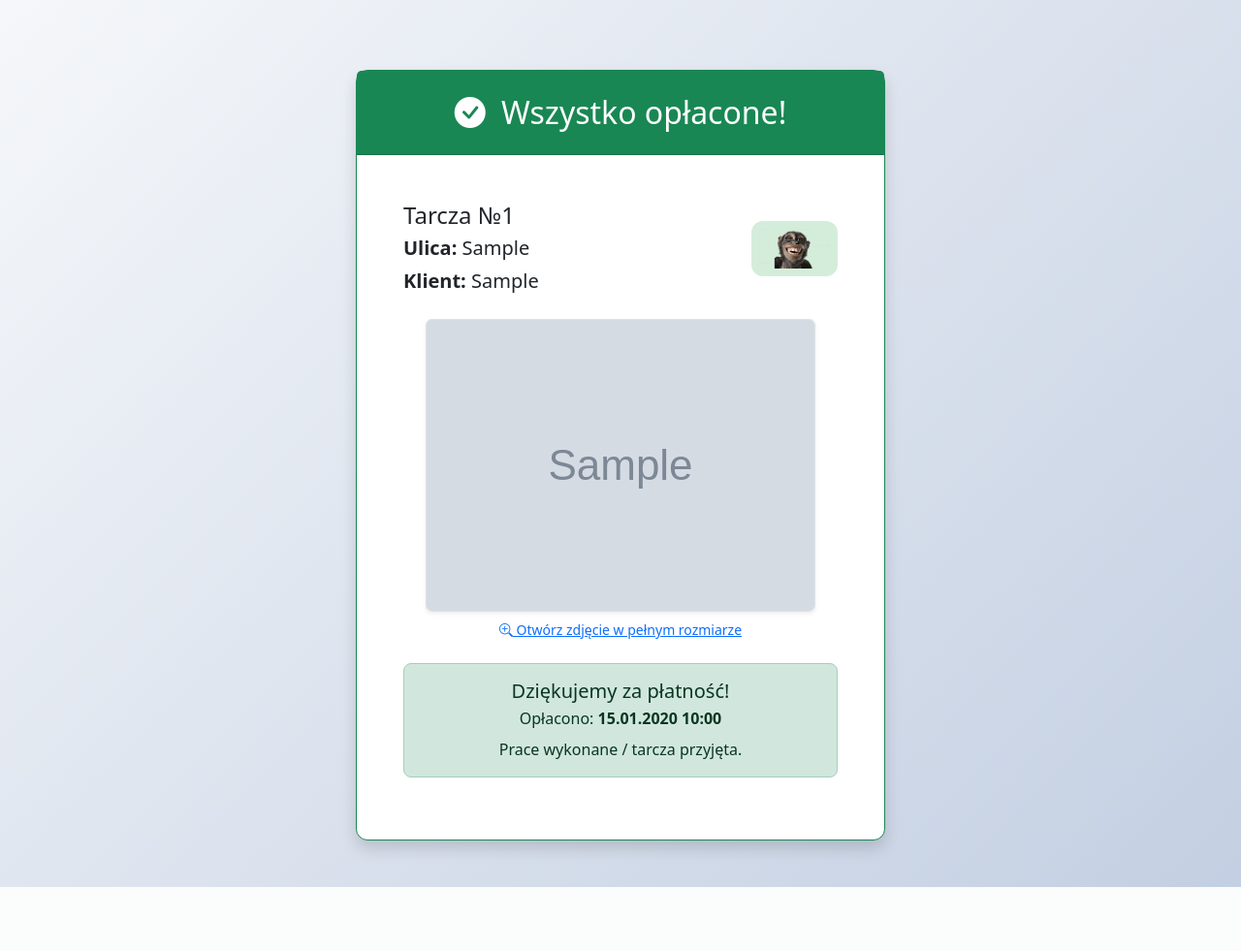
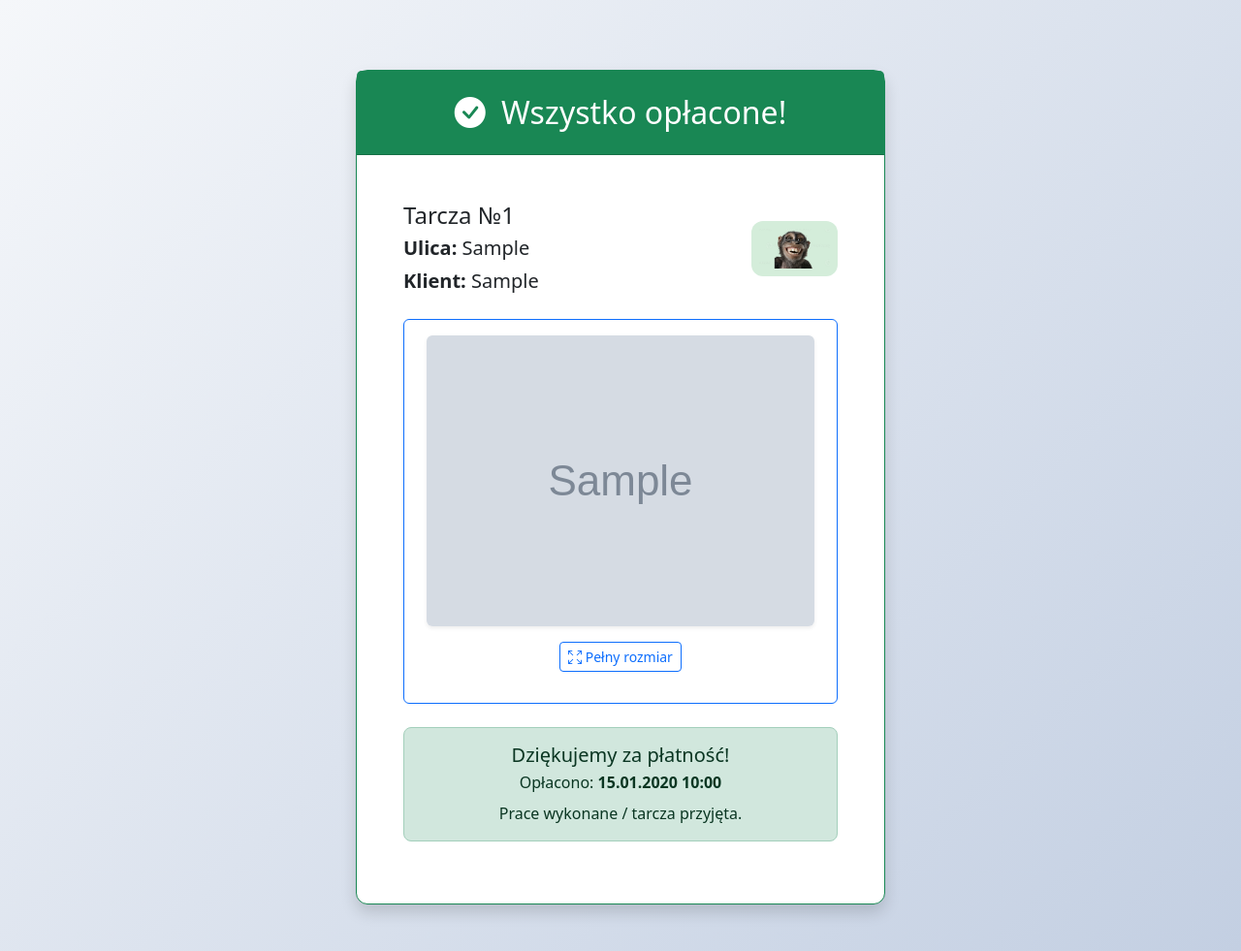
Before and after one commit to olehvalius-sys/prezent, a Flask app: page /public/1 in a window 1280 px wide. Shown: the whole page at 97% size. Before the commit the page ends 915 px from the top, so only its background shows below. Run offline with Flask 3, Linux system fonts and the light colour scheme; tables that the repository leaves empty hold one stand-in row (values such as "Sample post"); grey boxes marked "Sample" are stand-in pictures.

Commit message:
final fix: cloudinary + jinja filter + public.html

```diff
--- a/app.py
+++ b/app.py
@@ -5,7 +5,6 @@ from typing import Optional
 from flask import Flask, render_template, request, redirect, url_for, flash, send_from_directory, session
 from flask_sqlalchemy import SQLAlchemy
 from flask_migrate import Migrate
-from werkzeug.utils import secure_filename
 import qrcode
 from PIL import Image
 from io import BytesIO
@@ -16,7 +15,6 @@ import cloudinary.uploader
 
 # Константи
 ALLOWED_EXTENSIONS = {'jpg', 'jpeg', 'png'}
-MAX_FILE_SIZE = 16 * 1024 * 1024  # 16 MB
 
 # Зовнішня адреса для QR-кодів
 BASE_URL = os.getenv("BASE_URL", "https://prezent-zfsw.onrender.com")
@@ -41,6 +39,14 @@ cloudinary.config(
     secure=True
 )
 
+# Реєстрація кастомного фільтра Jinja
+@app.template_filter('format_money')
+def format_money(value: float) -> str:
+    try:
+        return f"{value:,.2f}".replace(',', ' ').replace('.', ',')
+    except (ValueError, TypeError):
+        return "0,00"
+
 db = SQLAlchemy(app)
 migrate = Migrate(app, db)
 
@@ -56,7 +62,7 @@ class Shield(db.Model):
     paid = db.Column(db.Boolean, default=False)
     date_created = db.Column(db.DateTime, default=datetime.datetime.utcnow, index=True)
     paid_date = db.Column(db.DateTime, nullable=True, index=True)
-    photo_path = db.Column(db.String(500), nullable=True)  # Тепер це URL від Cloudinary
+    photo_path = db.Column(db.String(500), nullable=True)  # URL з Cloudinary
 
 def allowed_file(filename: str) -> bool:
     return '.' in filename and filename.rsplit('.', 1)[1].lower() in ALLOWED_EXTENSIONS
@@ -107,9 +113,8 @@ def admin():
                 try:
                     upload_result = cloudinary.uploader.upload(
                         file,
-                        folder="tarcze",                  # можна змінити або прибрати
+                        folder="tarcze",
                         resource_type="image",
-                        overwrite=True,
                         allowed_formats=["jpg", "jpeg", "png"]
                     )
                     photo_url = upload_result.get('secure_url')
@@ -131,7 +136,7 @@ def admin():
         db.session.add(new_shield)
         db.session.commit()
 
-        # Генерація QR
+        # QR-код
         qr_url = f"{BASE_URL}/public/{new_shield.id}"
         qr = qrcode.QRCode(version=1, box_size=10, border=5)
         qr.add_data(qr_url)
@@ -146,7 +151,6 @@ def admin():
         flash('Tarcza dodana pomyślnie!', 'success')
         return redirect(url_for('admin'))
 
-    # Пагінація та сортування (без змін)
     page = request.args.get('page', 1, type=int)
     per_page = 20
     sort_by = request.args.get('sort', 'date_created')
@@ -185,8 +189,6 @@ def delete_shield(shield_id: int):
         return redirect(url_for('login'))
 
     shield = Shield.query.get_or_404(shield_id)
-    # Фото в Cloudinary не видаляємо автоматично (можна додати, якщо потрібно)
-    # cloudinary.api.delete_resources([shield.photo_path]) — якщо треба
     qr_file = f"shield_{shield.id}.png"
     qr_path = os.path.join('static/qrcodes', qr_file)
     if os.path.exists(qr_path):
--- a/requirements.txt
+++ b/requirements.txt
@@ -6,4 +6,4 @@ qrcode[pil]==7.4.2
 pillow>=12.1.0
 gunicorn==22.0.0
 psycopg2-binary==2.9.11
-cloudinary==1.40.0
+cloudinary==1.42.0
--- a/templates/public.html
+++ b/templates/public.html
@@ -42,27 +42,27 @@
                     </div>
                 </div>
 
-                <!-- Фото щитка з Cloudinary (повний URL) -->
+                <!-- Фото щитка (Cloudinary URL) -->
                 {% if shield.photo_path %}
-                <div class="my-4 text-center">
+                <div class="my-4 text-center border border-primary rounded p-3">
                     <img src="{{ shield.photo_path }}"
                          class="img-fluid rounded shadow-sm"
                          alt="Zdjęcie tarczy №{{ shield.id }}"
-                         style="max-width: 100%; height: auto; max-height: 400px; object-fit: contain; border: 1px solid #dee2e6;">
-                    <p class="mt-2 text-muted small">
-                        <a href="{{ shield.photo_path }}" target="_blank" class="text-primary">
-                            <i class="bi bi-zoom-in"></i> Otwórz zdjęcie w pełnym rozmiarze
+                         style="max-width: 100%; height: auto; max-height: 450px; object-fit: contain;">
+                    <p class="mt-3">
+                        <a href="{{ shield.photo_path }}" target="_blank" class="btn btn-sm btn-outline-primary">
+                            <i class="bi bi-arrows-fullscreen"></i> Pełny rozmiar
                         </a>
                     </p>
                 </div>
                 {% else %}
                 <div class="alert alert-info text-center my-4">
-                    <i class="bi bi-image fs-4 me-2"></i>
-                    Zdjęcie tarczy nie zostało jeszcze dodane
+                    <i class="bi bi-image fs-3 me-2"></i>
+                    Brak zdjęcia tarczy
                 </div>
                 {% endif %}
 
-                <!-- Повідомлення -->
+                <!-- Статус оплати -->
                 {% if shield.paid %}
                 <div class="alert alert-success mt-4">
                     <h5 class="mb-1">Dziękujemy za płatność!</h5>
```
